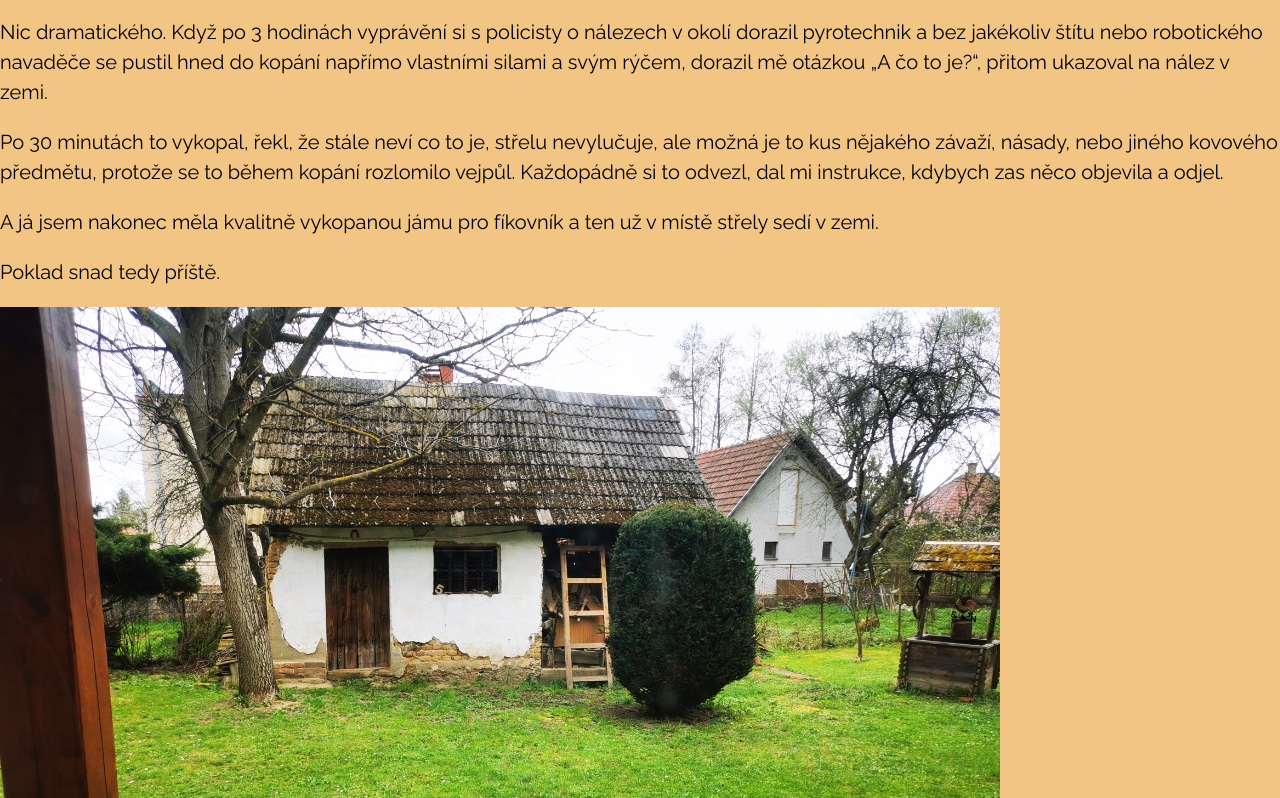
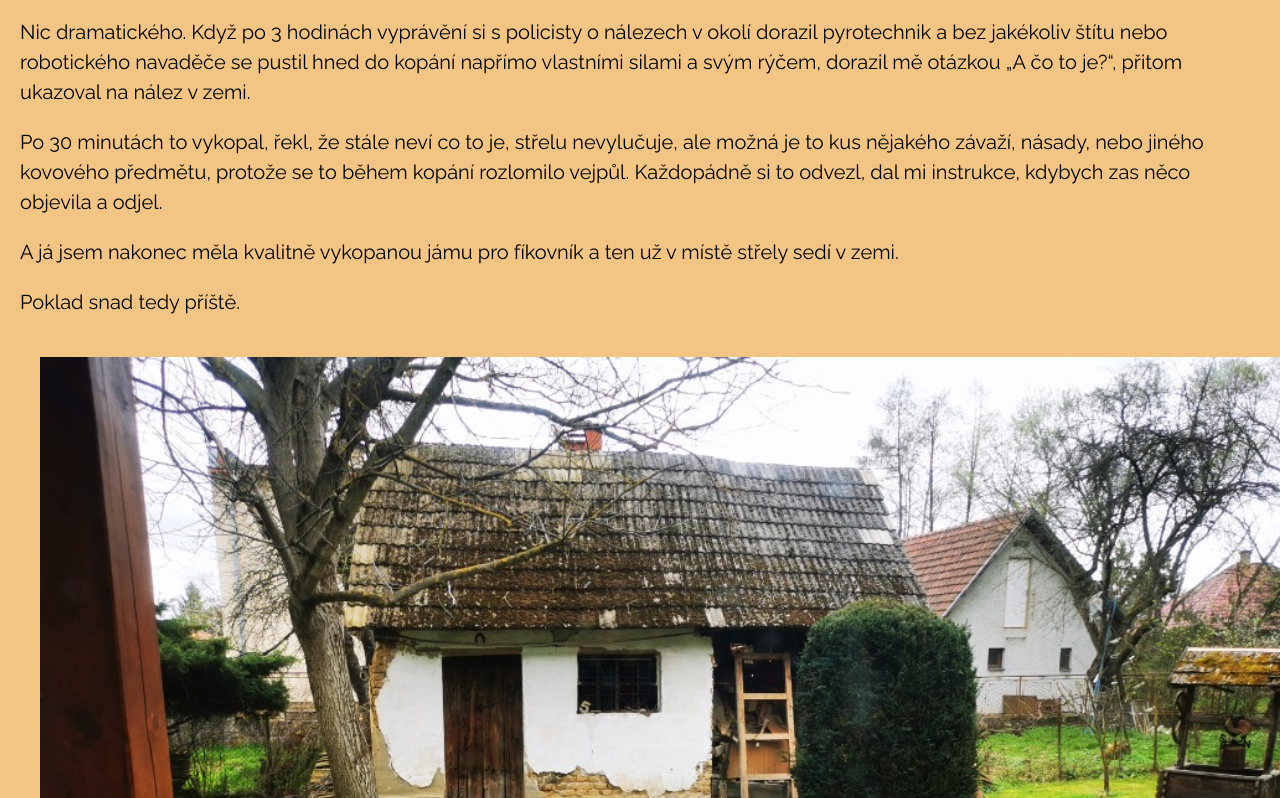
Before and after one commit to oligusman/moje-stranka-chalupa, an Eleventy site: page blog/jak-jsem-sazela-fikovnik.md in a window 1280 px wide. Shown: the part 2002-2800 px from the top of the page. Built offline with nearby package versions, Linux system fonts and the light colour scheme; Eleventy itself is replaced by a stand-in of ours; files that its build step writes are made by us from their sources; a web font is replaced by a local one.

Commit message:
oprava 6

```diff
--- a/_includes/layouts/clanek.njk
+++ b/_includes/layouts/clanek.njk
@@ -18,9 +18,11 @@ layout: layouts/moje-sablona.njk
 		<p class="article__meta">Publikováno {{ page.date.toLocaleString('cs-CZ') }}</p>
 		<div class="article__content">
 
+			<p class="article__perex">{{ perex }}</p>
+
 			<div class="article__text">
 
-				<p class="article__perex">{{ perex }}</p>
+
 
 				{{ content | safe }}
 
--- a/css/style.css
+++ b/css/style.css
@@ -137,7 +137,7 @@ body {
 
 }
 
-        .ceník{
+  .ceník{
     max-width:100% ;
     display: flex;
     flex-direction: column;
@@ -213,4 +213,9 @@ body {
 
 .article{
 max-width: 100%;
+margin:20px;
 }
+.article__image{
+  width: 100%;
+  margin: 20px;
+}
```
